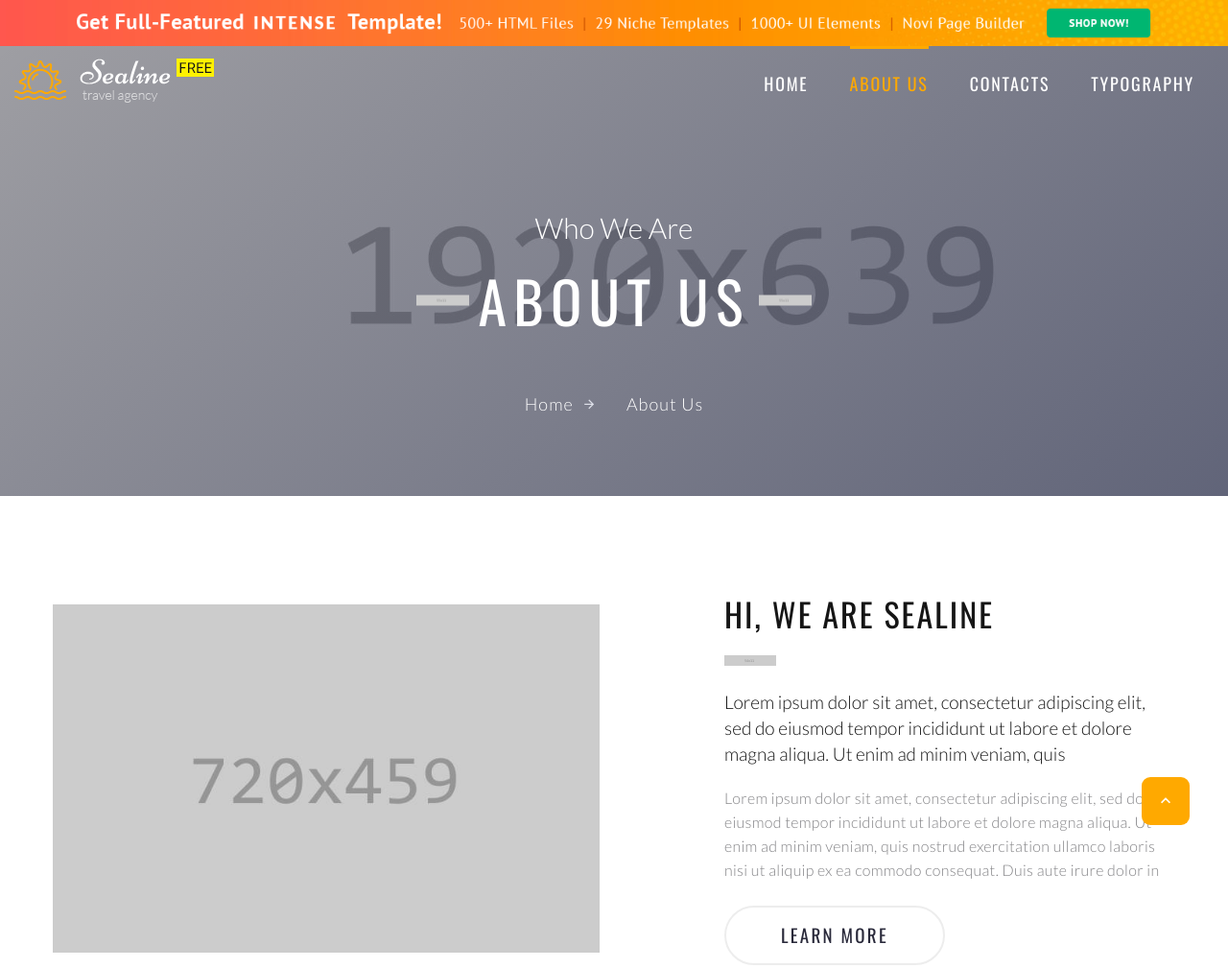
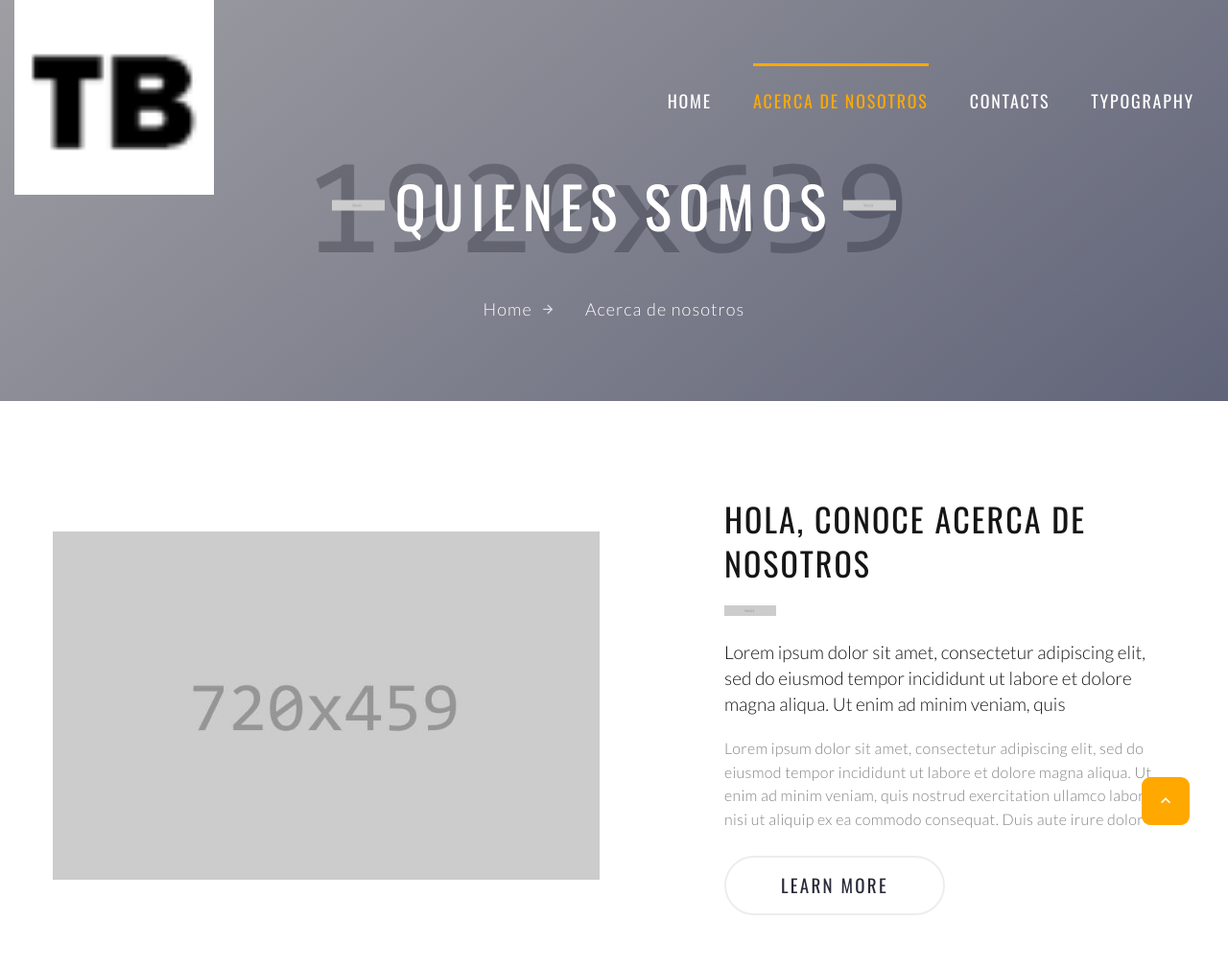
Before and after one commit to sebastiansalazar1997/Tickets-2021-, a plain HTML site: page site/about-us.html in a window 1280 px wide. Shown: the top 1009 px of the page at 96% size. Drawn offline with nearby package versions, Linux system fonts and the light colour scheme.

Commit message:
primer_commit

```diff
--- a/site/about-us.html
+++ b/site/about-us.html
@@ -71,7 +71,7 @@
       </div>
     </div>
     <!-- Page-->
-    <div class="page"><a class="section section-banner text-center d-none d-xl-block" href="https://www.templatemonster.com/intense-multipurpose-html-template.html" style="background-image: url(images/banner/background-04-1920x60.jpg); background-image: -webkit-image-set( url(images/banner/background-04-1920x60.jpg) 1x, url(images/banner/background-04-3840x120.jpg) 2x )"><img src="images/banner/foreground-04-1600x60.png" srcset="images/banner/foreground-04-1600x60.png 1x, images/banner/foreground-04-3200x120.png 2x" alt="" width="1600" height="310"></a>
+    <div>
       <!-- Page Header-->
       <header class="section page-header breadcrumbs-custom-wrap bg-gradient bg-secondary-2 novi-background bg-cover">
         <!-- RD Navbar-->
@@ -83,21 +83,23 @@
                 <!-- RD Navbar Toggle-->
                 <button class="rd-navbar-toggle" data-rd-navbar-toggle=".rd-navbar-nav-wrap"><span></span></button>
                 <!-- RD Navbar Brand-->
-                <div class="rd-navbar-brand"><a class="brand-name" href="index.html"><img class="logo-default" src="images/logo-default-208x46.png" alt="" width="208" height="46"/><img class="logo-inverse" src="images/logo-inverse-208x46.png" alt="" width="208" height="46"/></a></div>
+                <div class="rd-navbar-brand"><a class="brand-name" href="index.html"><img class="logo-default" src="images/icono.png" alt="" /><img class="logo-inverse" src="images/icono.png" alt="" width="208" height="46"/></a></div>
               </div>
               <div class="rd-navbar-aside-right">
                 <div class="rd-navbar-nav-wrap">
+
                   <!-- RD Navbar Nav-->
                   <ul class="rd-navbar-nav">
                     <li><a href="index.html">Home</a>
                     </li>
-                    <li class="active"><a href="about-us.html">About Us</a>
+                    <li class="active"><a href="about-us.html">Acerca de nosotros</a>
                     </li>
                     <li><a href="contacts.html">Contacts</a>
                     </li>
                     <li><a href="typography.html">Typography</a>
                     </li>
                   </ul>
+
                 </div>
               </div>
             </div>
@@ -106,11 +108,11 @@
         <!-- Breadcrumbs-->
         <section class="breadcrumbs-custom" style="background: url(&quot;images/breadcrumbs-bg.jpg&quot;); background-size: cover;">
           <div class="container">
-            <p class="breadcrumbs-custom-subtitle">Who We Are</p>
-            <p class="heading-1 breadcrumbs-custom-title">About Us</p>
+
+            <p class="heading-1 breadcrumbs-custom-title">Quienes somos</p>
             <ul class="breadcrumbs-custom-path">
               <li><a href="index.html">Home</a></li>
-              <li class="active">About Us</li>
+              <li class="active">Acerca de nosotros</li>
             </ul>
           </div>
         </section>
@@ -121,7 +123,7 @@
         <div class="container container-bigger">
           <div class="row row-50 justify-content-md-center align-items-lg-center justify-content-xl-between flex-lg-row-reverse">
             <div class="col-md-10 col-lg-6 col-xl-5">
-              <h3>hi, we are sealine</h3>
+              <h3>hola, conoce acerca de nosotros</h3>
               <div class="divider divider-decorate"></div>
               <p class="heading-5">Lorem ipsum dolor sit amet, consectetur adipiscing elit, sed do eiusmod tempor incididunt ut labore et dolore magna aliqua. Ut enim ad minim veniam, quis </p>
               <p class="text-spacing-sm">Lorem ipsum dolor sit amet, consectetur adipiscing elit, sed do eiusmod tempor incididunt ut labore et dolore magna aliqua. Ut enim ad minim veniam, quis nostrud exercitation ullamco laboris nisi ut aliquip ex ea commodo consequat. Duis aute irure dolor in </p><a class="button button-default-outline button-nina" href="#">learn more</a>
@@ -463,19 +465,12 @@
       </section>
 
       <!-- CTA Gradient-->
-      <section class="section section-xs text-center bg-gray-700 novi-background bg-cover">
-        <div class="container container-wide">
-          <div class="box-cta-thin">
-            <p class="big"><strong>The most affordable prices!  </strong>&nbsp;<span>Choose your favorite destination!</span>&nbsp;<a class="link-bold" href="#">Order a tour! </a></p>
-          </div>
-        </div>
-      </section>
-<a class="section section-banner" href="https://www.templatemonster.com/intense-multipurpose-html-template.html" style="background-image: url(images/banner/background-03-1920x310.jpg); background-image: -webkit-image-set( url(images/banner/background-03-1920x310.jpg) 1x, url(images/banner/background-03-3840x620.jpg) 2x )"><img src="images/banner/foreground-03-1600x310.png" srcset="images/banner/foreground-03-1600x310.png 1x, images/banner/foreground-03-3200x620.png 2x" alt="" width="1600" height="310"></a>
+
       <!-- Footer Minimal-->
       <footer class="section page-footer page-footer-minimal novi-background bg-cover text-center bg-gray-darker">
         <div class="container container-wide">
           <div class="row row-fix justify-content-sm-center align-items-md-center row-30">
-            <div class="col-md-10 col-lg-7 col-xl-4 text-xl-left"><a href="index.html"><img class="inverse-logo" src="images/logo-inverse-208x46.png" alt="" width="208" height="46"/></a></div>
+            <div class="col-md-10 col-lg-7 col-xl-4 text-xl-left"><a href="index.html"><img class="inverse-logo" src="images/icono.png" alt="" width="208" height="46"/></a></div>
             <div class="col-md-10 col-lg-7 col-xl-4">
               <p class="right">&#169;&nbsp;<span class="copyright-year"></span> All Rights Reserved. Design&nbsp;by&nbsp;<a href="https://www.templatemonster.com">TemplateMonster</a></p>
             </div>
```
Also changed, not shown: site/images/bus.jpg (added), site/images/icono.png (added), 1 other file.
